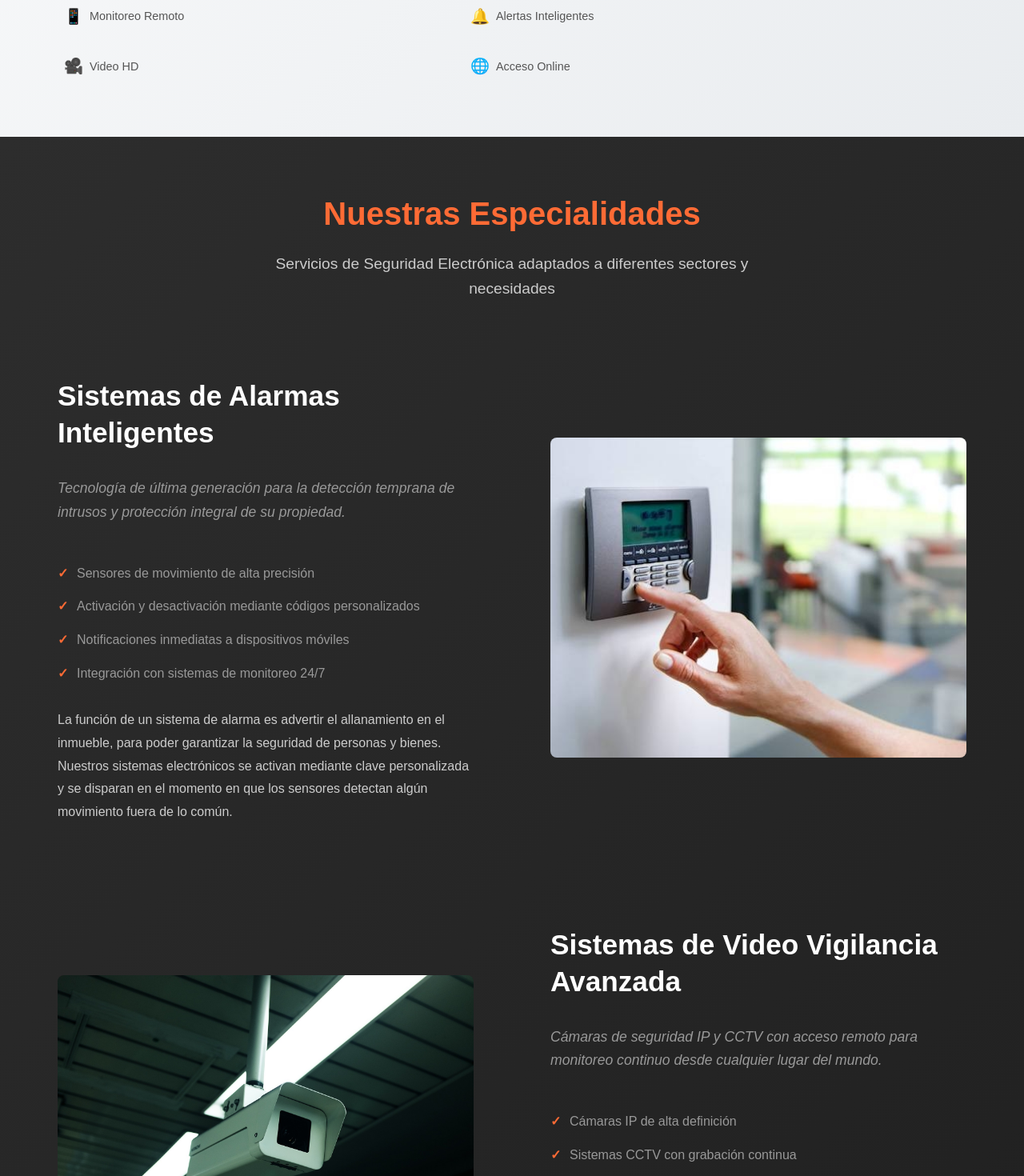
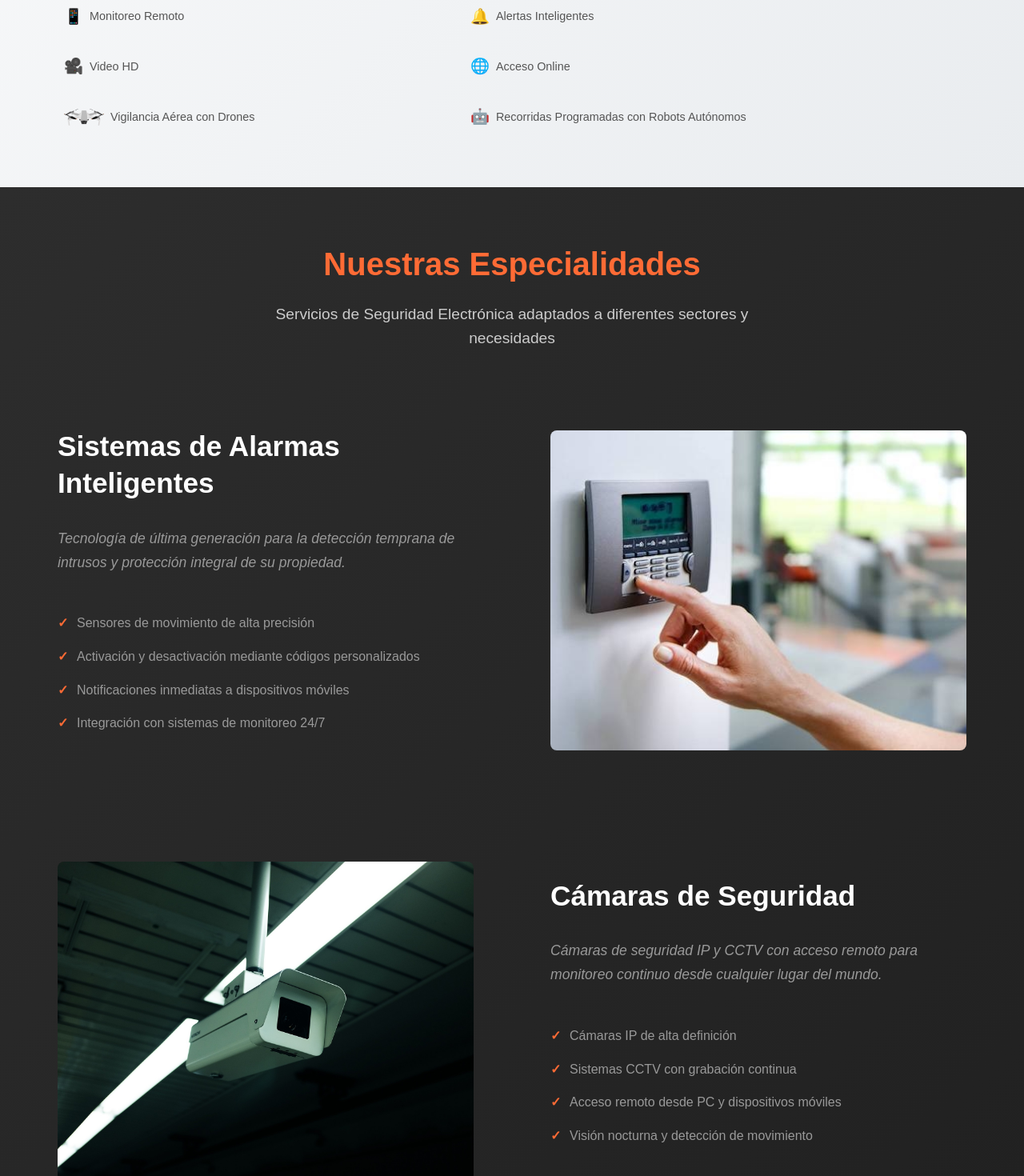
Before and after one commit to clau-devSpace/nycs-seguridad, a React (Vite) app: page /servicios/seguridad-electronica in a window 1280 px wide. Shown: the part 1160-2630 px from the top of the page at 80% size. Built offline with nearby package versions, Linux system fonts and the light colour scheme.

Commit message:
textos 2

```diff
--- a/src/pages/Servicios/SeguridadElectronica.jsx
+++ b/src/pages/Servicios/SeguridadElectronica.jsx
@@ -6,6 +6,7 @@ import Header from "../../components/Header";
 import FotoHeader1 from "../../assets/images/fingerprint-4703841_1920.jpg";
 import FotoHeader2 from "../../assets/images/bernard-hermant-Hd0m_5-OyCw-unsplash.jpg";
 import Totem from "../../assets/images/totem.png";
+import Dron from "../../assets/images/drone-5967868_640.png";
 import AlarmaSeguridad from "../../assets/images/alarma-seguridad.jpg"
 import CtaSection from "../../components/CTA";
 import WhatsAppBoton from "../../components/whatsapp";
@@ -45,6 +46,14 @@ export default function SeguridadElectronica(){
                             <span className="security-feature-icon">🌐</span>
                             <span className="security-feature-text">Acceso Online</span>
                         </div>
+                          <div className="security-feature-item">
+                            <span className="security-feature-icon"><img className="dron" src={Dron}/></span>
+                            <span className="security-feature-text">Vigilancia Aérea con Drones</span>
+                        </div>
+                          <div className="security-feature-item">
+                            <span className="security-feature-icon">🤖</span>
+                            <span className="security-feature-text">Recorridas Programadas con Robots Autónomos</span>
+                        </div>
                     </div>
                 </div>
             </div>
@@ -72,8 +81,6 @@ export default function SeguridadElectronica(){
                             <li>Notificaciones inmediatas a dispositivos móviles</li>
                             <li>Integración con sistemas de monitoreo 24/7</li>
                         </ul>
-
-                        <p className="service-additional">La función de un sistema de alarma es advertir el allanamiento en el inmueble, para poder garantizar la seguridad de personas y bienes. Nuestros sistemas electrónicos se activan mediante clave personalizada y se disparan en el momento en que los sensores detectan algún movimiento fuera de lo común.</p>
                     </div>
                     <div>
                         <img src={AlarmaSeguridad} alt="Sistema de alarmas" className="service-image" />
@@ -83,7 +90,7 @@ export default function SeguridadElectronica(){
                 {/* Servicio 2 - Video Cámaras */}
                 <div className="security-service-row">
                     <div className="service-content">
-                        <h3>Sistemas de Video Vigilancia Avanzada</h3>
+                        <h3>Cámaras de Seguridad</h3>
                         <p className="service-description">Cámaras de seguridad IP y CCTV con acceso remoto para monitoreo continuo desde cualquier lugar del mundo.</p>
 
                         <ul className="service-features">
@@ -92,8 +99,6 @@ export default function SeguridadElectronica(){
                             <li>Acceso remoto desde PC y dispositivos móviles</li>
                             <li>Visión nocturna y detección de movimiento</li>
                         </ul>
-
-                        <p className="service-additional">Las cámaras de seguridad instaladas pueden ser IP y CCTV, mediante las mismas se puede controlar su hogar y empresa desde cualquier lugar del mundo, las 24 hs del día, a través de internet mediante una PC, o con su dispositivo móvil iPhone, Android, Windows mobile, etc.</p>
                     </div>
                     <div>
                         <img src={ImagenCamara} alt="Cámaras de seguridad" className="service-image" />
@@ -130,7 +135,7 @@ export default function SeguridadElectronica(){
                         <ul className="service-features">
                             <li>Sistemas de tarjetas inteligentes</li>
                             <li>Lectores de huellas dactilares</li>
-                            <li>Teclados de código y molinetes</li>
+                            <li>Reconocimiento facial</li>
                             <li>Software de gestión y reportes detallados</li>
                         </ul>
 
--- a/src/pages/Servicios/SeguridadFisica.css
+++ b/src/pages/Servicios/SeguridadFisica.css
@@ -194,6 +194,12 @@
     object-fit: contain;
     border-radius: 8px;
 }
+
+.dron{
+    width: 50px;
+    height: auto;
+    vertical-align: middle;
+}
 /* Responsive */
 @media (max-width: 768px) {
     .security-overview-content {
--- a/src/pages/Servicios/SeguridadFisica.jsx
+++ b/src/pages/Servicios/SeguridadFisica.jsx
@@ -71,10 +71,8 @@ export default function SeguridadFisica(){
                             <li>Personal calificado y con entrenamiento continuo</li>
                             <li>Vigilancia de instalaciones corporativas</li>
                             <li>Protección ejecutiva personalizada</li>
-                            <li>Seguridad especializada en eventos corporativos</li>
+                            <li>Seguridad especializada para eventos</li>
                         </ul>
-
-                        <p className="service-additional">Protección Corporativa en todos los entornos</p>
                     </div>
                     <div>
                         <img src={ImagenCard1} alt="Seguridad Corporativa" className="service-image" />
@@ -104,14 +102,14 @@ export default function SeguridadFisica(){
                 {/* Servicio 3 - Industria y Comercios */}
                 <div className="security-service-row">
                     <div className="service-content">
-                        <h3>Soluciones industriales y comerciales especializadas</h3>
-                        <p className="service-description">Protección adaptada a las necesidades específicas de plantas industriales, centros comerciales y establecimientos de alto movimiento comercial.</p>
+                        <h3>Soluciones para Empresas e Industrias</h3>
+                        <p className="service-description">Soluciones personalizadas para empresas petroleras y de energía</p>
 
                         <ul className="service-features">
                             <li>Vigilancia industrial con personal certificado</li>
                             <li>Protección de mercadería y activos de alto valor</li>
                             <li>Control riguroso de personal y contratistas</li>
-                            <li>Sistemas integrados de prevención de pérdidas</li>
+                            <li>Control de pérdidas</li>
                         </ul>
 
                         <p className="service-additional">Entendemos que cada industria tiene sus particularidades y riesgos específicos. Por eso desarrollamos planes de seguridad personalizados que se integran perfectamente con los procesos operativos de cada cliente, sin interrumpir la productividad.</p>
```
Also changed, not shown: src/assets/images/drone-5967868_640.png (added).
